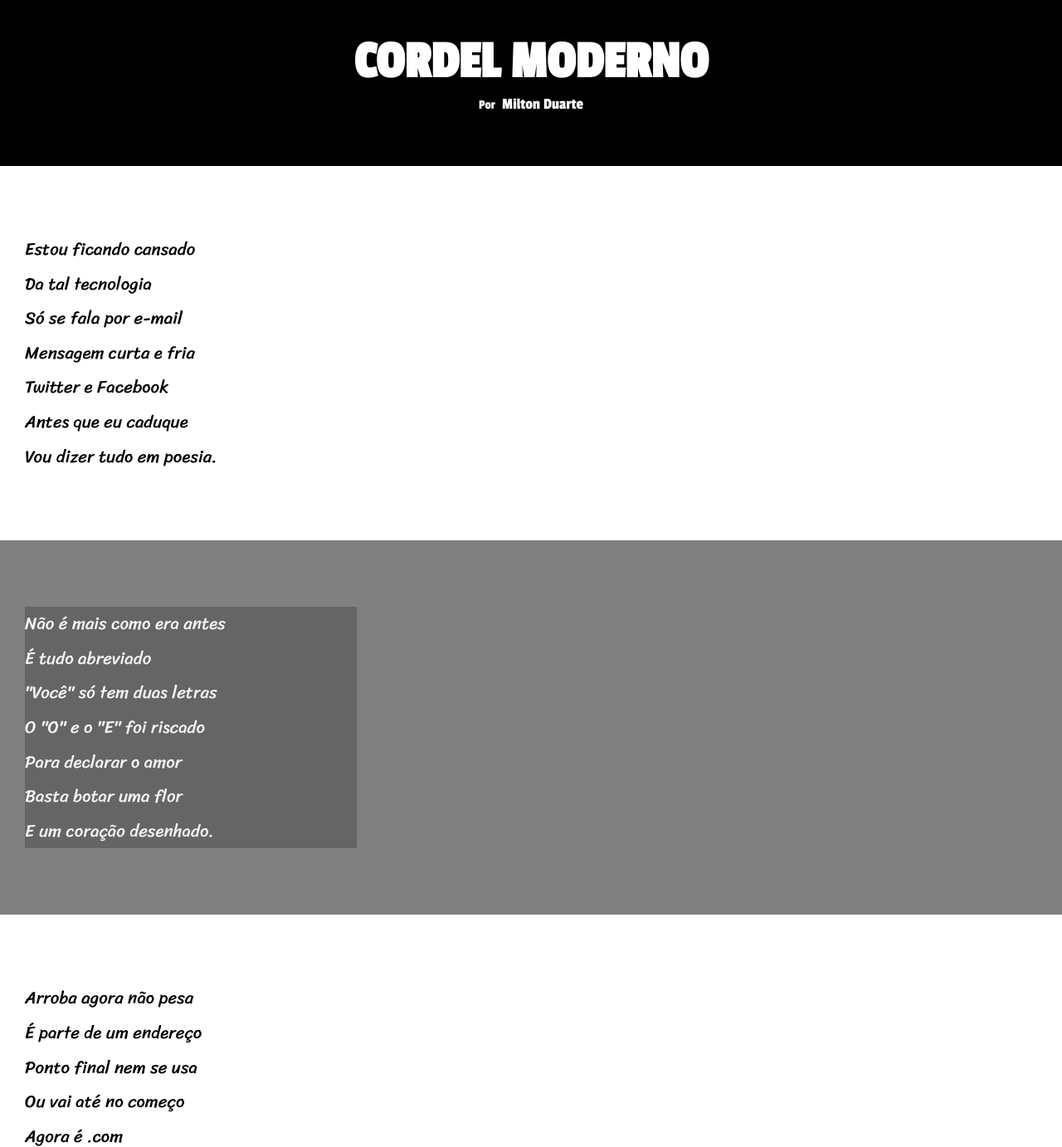
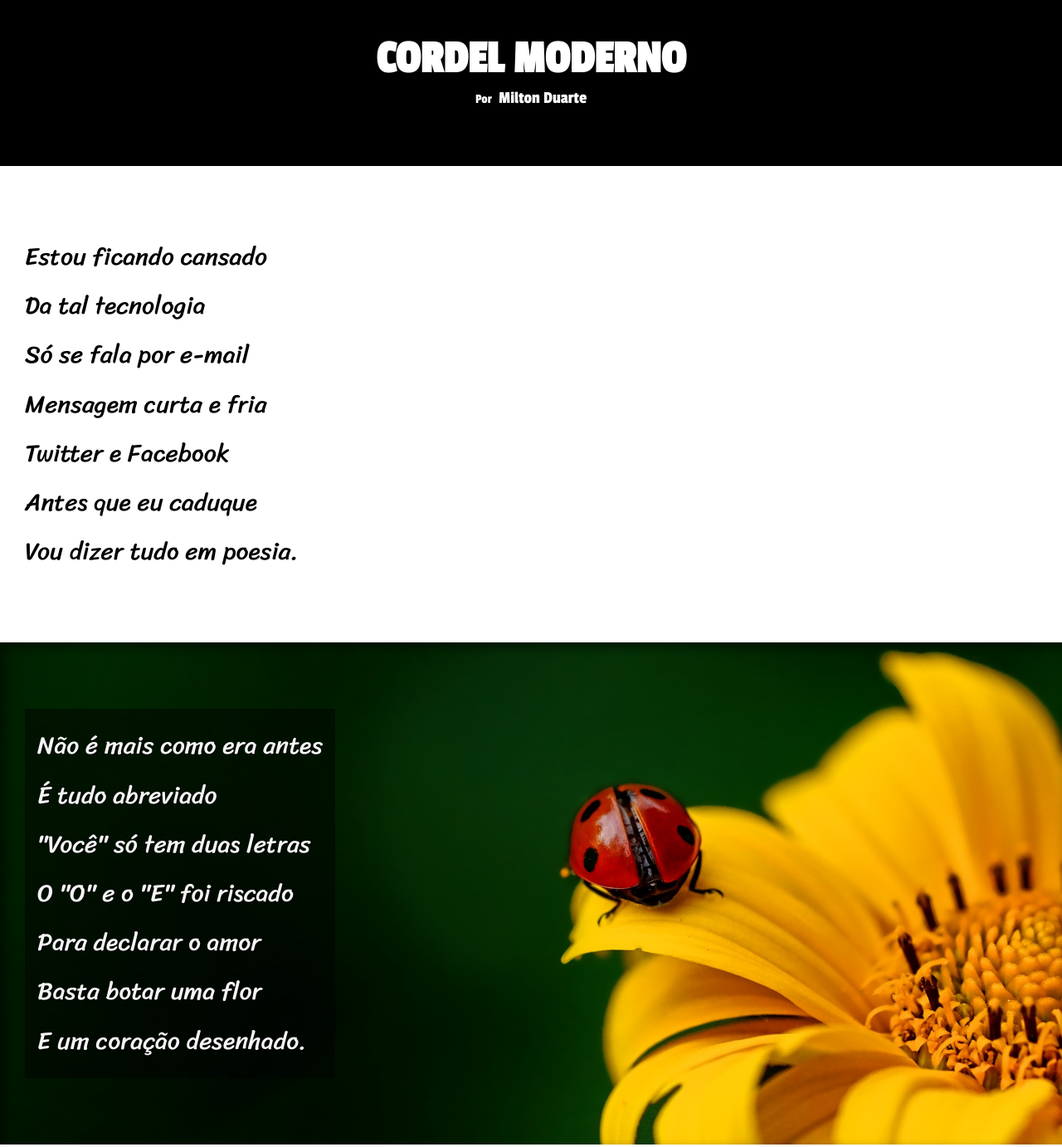
Before and after one commit to riankkkkk/HTML-CSS, a plain HTML site: page desafios/desafio12/cordel.html in a window 1280 px wide. Shown: the top 1382 px of the page at 83% size. Drawn offline with Linux system fonts and the light colour scheme.

Commit message:
projeto finalizado

```diff
--- a/desafios/desafio12/cordel.html
+++ b/desafios/desafio12/cordel.html
@@ -28,7 +28,7 @@
 
 
 
-<section class="imagem">
+<section class="imagem" id="img1">
     <p>
         Não é mais como era antes<br>
         É tudo abreviado<br>
@@ -67,7 +67,7 @@
 </section>
 
 
-<section class="imagem">
+<section class="imagem" id="img2">
     <p>
         Tenho saudade das cartas<br>
         Escritas com a própria mão<br>
--- a/desafios/desafio12/estilo/style.css
+++ b/desafios/desafio12/estilo/style.css
@@ -22,12 +22,15 @@ header{
 }
 header h1{
     padding: 40px 0px 5px 0px;
-    font-size: 4em;
+    font-size: 3.5em;
+}
+header p{
+    font-family: 'Passion One', cursive;
 }
 header a{
     text-decoration: none;
     color: white;
-    font-size: 1.2em;
+    font-size: 1.3em;
     padding-left: 5px;
 }
 header a:hover{
@@ -37,20 +40,38 @@ header a:hover{
 }
 section{
     line-height: 2em;
-    padding: 10vh 0px 10vh 0px;
-    font-size: 1.3em;
-    padding-left: 30px;
+    padding: 10vh 0px 10vh 30px;
+    font-size: 3.7vh;
 }
+
 .normal{
     background-color: white;
     color: black;
 }
 .imagem{
     color: whitesmoke;
+    background-size: cover;
+    background-attachment: fixed;
+    box-shadow: inset 6px 6px 13px 0px rgba(0, 0, 0, 0.489);
 }
 .imagem >p{
-    background-color: rgba(0, 0, 0, 0.214);
-    width: 400px;
+    background-color: rgba(0, 0, 0, 0.452);
+    display: inline-block;
+    padding: 15px;
+    text-shadow: 1px 1px 0px black;
+
+}
+#img1{
+    background-image: url(../imagens/background001.jpg);
+    background-repeat: no-repeat;
+    background-position: right center;
+
+
+
+}
+#img2{
+    background-image: url(../imagens/background002.jpg);
+    background-position: right center;
 
 }
 footer{
@@ -58,6 +79,8 @@ footer{
     color: white;
     text-align: center;
     padding: 10px;
+    font-family: Verdana, Geneva, Tahoma, sans-serif;
+
 }
 footer a{
     color: white;
```
